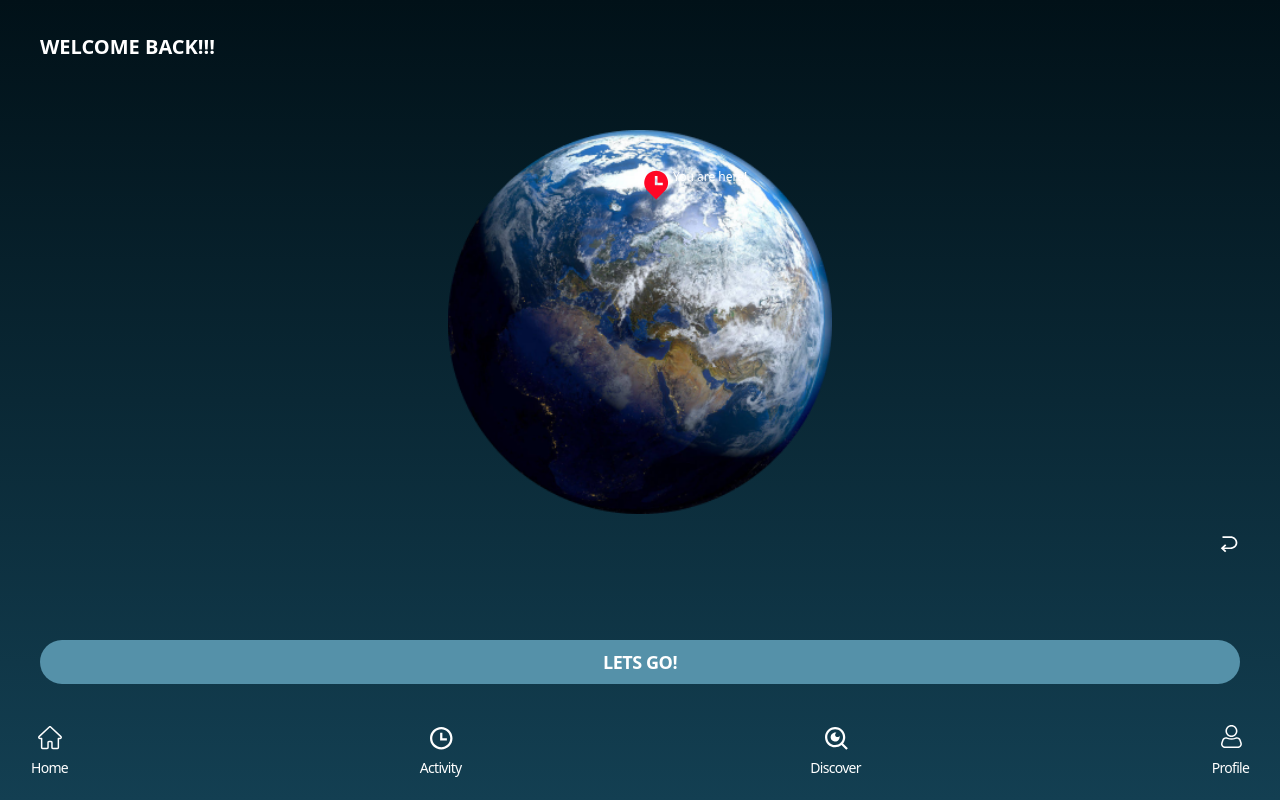
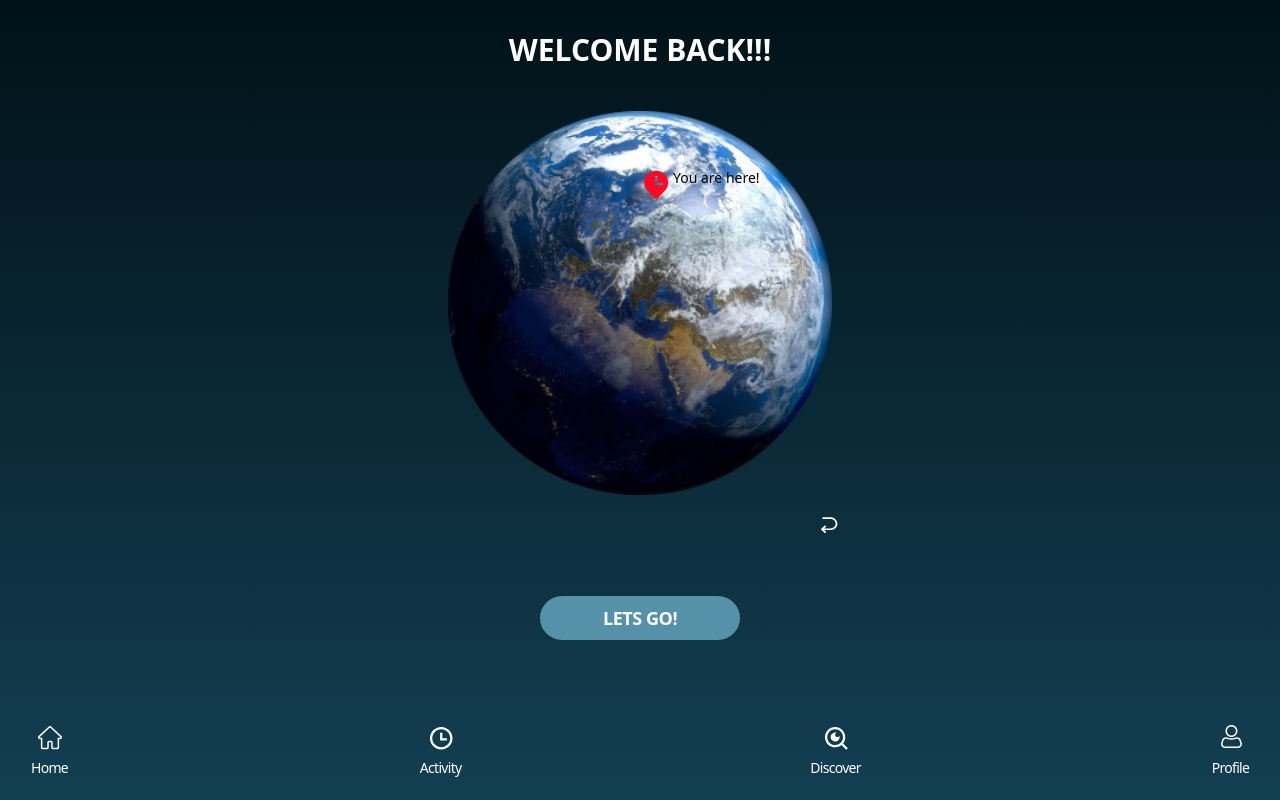
Before and after one commit to Dataavengers/Dataavengers_Orbitgo, a React (Create React App) app in the folder client/: page /dashboard in a window 1280 px wide. Built offline with nearby package versions, Linux system fonts and the light colour scheme.

Commit message:
fix: fix issues in dashboard page

```diff
--- a/client/src/pages/Dashboard.js
+++ b/client/src/pages/Dashboard.js
@@ -16,27 +16,25 @@ const Dashboard = () => {
 
     return (
         <div className='h-screen w-full flex flex-col justify-between py-5 px-7 bg-gradient-to-b from-[#011118] to-[#133F52]' >
-            <div className='flex flex-col justify-between h-full w-full p-3' >
-                <div className='text-white font-inter text-[1.25rem] font-bold text-left' >
+            <div className='flex flex-col justify-between place-items-center h-full w-full p-3' >
+                <div className='text-white font-inter text-3xl font-bold text-left' >
                     WELCOME BACK!!!
                 </div>
                 <div className='w-full text-white flex flex-col justify-center items-center ' >
-                    <div
-                        className='flex absolute top-[21%] left-[50%]'
-                    >
+                    <div className='flex absolute top-[21%] left-[50%]'>
                         <div className='' >
                             <LocationPinIcon />
                         </div>
-                        <div className='text-white font-inter text-[0.75rem] font-medium' >You are here!</div>
+                        <div className='text-black font-inter text-sm font-medium' >You are here!</div>
                     </div>
                     <img className='w-96' src={worldImage} alt='world-img' />
-                    <div className='flex justify-end w-full pt-5'>
+                    <div className='flex justify-end w-1/3 pt-5 '>
                         <button onClick={onClickTurnBackButton} >
                             <BackIcon />
                         </button>
                     </div>
                 </div>
-                <div>
+                <div className='w-1/6 mb-11'>
                     <Button
                         btnName={'LETS GO!'}
                         onClickButton={onClickLetsGoButton}
--- a/client/src/pages/Discover.js
+++ b/client/src/pages/Discover.js
@@ -23,7 +23,7 @@ const Discover = () => {
                         />
                     </div>
 
-                    <button className='w-fit  m-2 mb-5 inline-flex justify-center items-center space-x-4 rounded-full bg-[#5591A9]' >
+                    <button className='w-fit mb-3 mx-5 inline-flex justify-center items-center space-x-4 rounded-full bg-[#5591A9]' >
                         <SearchIcon />
                     </button>
                 </div>
```
